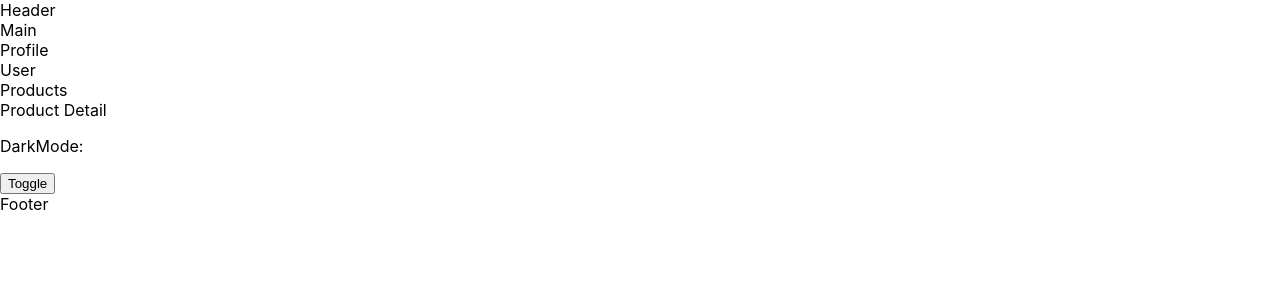
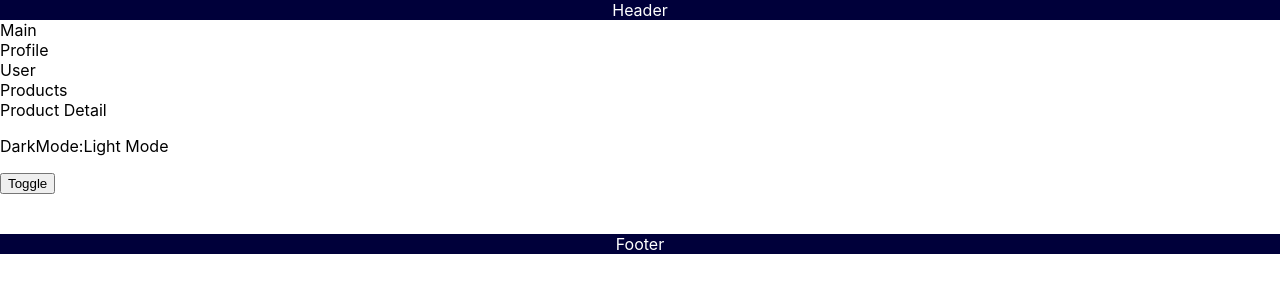
Before and after one commit to wooniwinnie/react-deep, a React (Create React App) app: page / in a window 1280 px wide. Shown: the top 300 px of the page. Built offline with nearby package versions, Linux system fonts and the light colour scheme.

Commit message:
useContext공부

```diff
--- a/src/AppTheme.tsx
+++ b/src/AppTheme.tsx
@@ -1,14 +1,20 @@
-import React from 'react';
+import { spawn } from 'child_process';
+import React, { useContext } from 'react';
+import './Apptheme.css';
+import { DarkModeContext, DarkModeProvider } from './context/DarkModeContext';
 
 type Props = {};
-
+type AppThemeContextType = {
+    darkMode: boolean;
+    toggleDarkMode: () => void;
+};
 const AppTheme = (props: Props) => {
     return (
-        <div>
+        <DarkModeProvider>
             <Header />
             <Main />
             <Footer />
-        </div>
+        </DarkModeProvider>
     );
 };
 
@@ -20,7 +26,7 @@ const Header = () => {
 
 const Main = () => {
     return (
-        <main>
+        <main className='main'>
             Main
             <Profile />
             <Products />
@@ -51,11 +57,26 @@ const Products = () => {
 };
 
 const ProductDetail = () => {
+    const context = useContext(DarkModeContext);
+    if (!context) {
+        throw new Error('에러가 발생했음');
+    }
+    const { darkMode, toggleDarkMode } = context;
+
     return (
         <div>
             Product Detail
-            <p>DarkMode:</p>
-            <button>Toggle</button>
+            <p>
+                DarkMode:
+                {darkMode ? (
+                    <span style={{ backgroundColor: 'black', color: 'white' }}>
+                        DarkMode
+                    </span>
+                ) : (
+                    <span>Light Mode</span>
+                )}
+            </p>
+            <button onClick={() => toggleDarkMode()}>Toggle</button>
         </div>
     );
 };
--- /dev/null
+++ b/src/Apptheme.css
@@ -0,0 +1,25 @@
+body {
+    display: flex;
+    height: 100vh;
+    flex-direction: column;
+    justify-content: space-between;
+}
+
+.header {
+    display: flex;
+    justify-content: center;
+    background-color: #00003a;
+    color: white;
+}
+
+.main {
+    height: 100%;
+    flex: 1 1 0%;
+}
+
+.footer {
+    display: flex;
+    justify-content: center;
+    background-color: #00003a;
+    color: white;
+}
--- /dev/null
+++ b/src/context/DarkModeContext.tsx
@@ -0,0 +1,25 @@
+import React, { useState, createContext } from 'react';
+
+type Props = {
+    children: React.ReactNode;
+};
+
+type AppThemeContextType = {
+    darkMode: boolean;
+    toggleDarkMode: () => void;
+};
+
+export const DarkModeContext = createContext<AppThemeContextType | undefined>(
+    undefined
+);
+
+export const DarkModeProvider = ({ children }: Props) => {
+    const [darkMode, setDarkMode] = useState(false);
+    const toggleDarkMode = () => setDarkMode((mode) => !mode);
+
+    return (
+        <DarkModeContext.Provider value={{ darkMode, toggleDarkMode }}>
+            {children}
+        </DarkModeContext.Provider>
+    );
+};
```
Also changed, not shown: src/App.css (deleted, +0 -38 lines).
